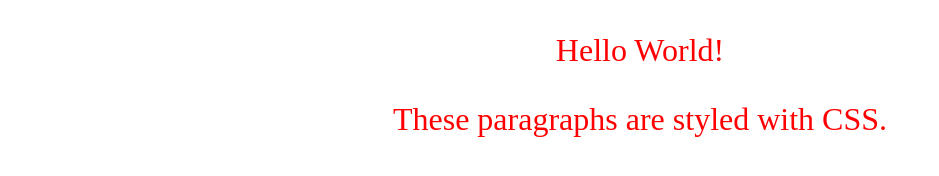
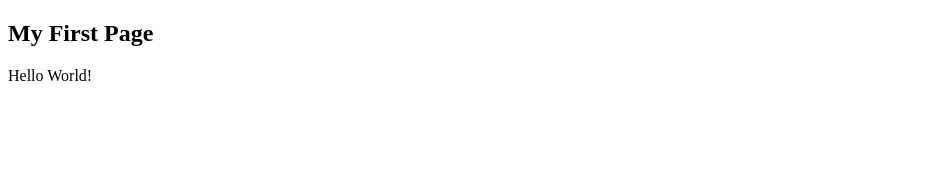
Before and after one commit to emecusxyz/web, a plain HTML site: page css.html in a window 1280 px wide. Shown: the whole page, without its empty margins (0-939 px from the left). Drawn offline with Linux system fonts and the light colour scheme.

Commit message:
Update css.html

```diff
--- a/css.html
+++ b/css.html
@@ -1,18 +1,14 @@
 <!DOCTYPE html>
 <html>
-
-<style>
-p {
-    font-size: 32px;
-    color: red;
-    text-align: center;
-}
-</style>
-
 <body>
 
-<p>Hello World!</p>
-<p>These paragraphs are styled with CSS.</p>
+<h2>My First Page</h2>
+
+<p id="demo"></p>
+
+<script>
+document.getElementById("demo").innerHTML = "Hello World!";
+</script>
 
 </body>
 </html>
```
